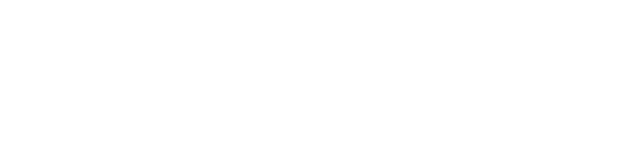
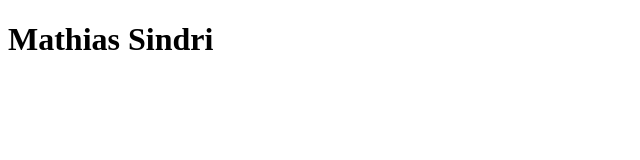
Before and after one commit to miskatonical/about-me, a plain HTML site: page index.html in a window 1280 px wide. Shown: the whole page, without its empty margins (0-640 px from the left). Drawn offline with Linux system fonts and the light colour scheme.

Commit message:
woo name

```diff
--- a/index.html
+++ b/index.html
@@ -4,9 +4,10 @@
     <meta charset="UTF-8">
     <meta http-equiv="X-UA-Compatible" content="IE=edge">
     <meta name="viewport" content="width=device-width, initial-scale=1.0">
-    <title>All About Me</title>
+    <title>Mathias's Web Page</title>
 </head>
 <body>
+    <h1>Mathias Sindri</h1>
 
 </body>
 </html>
```
